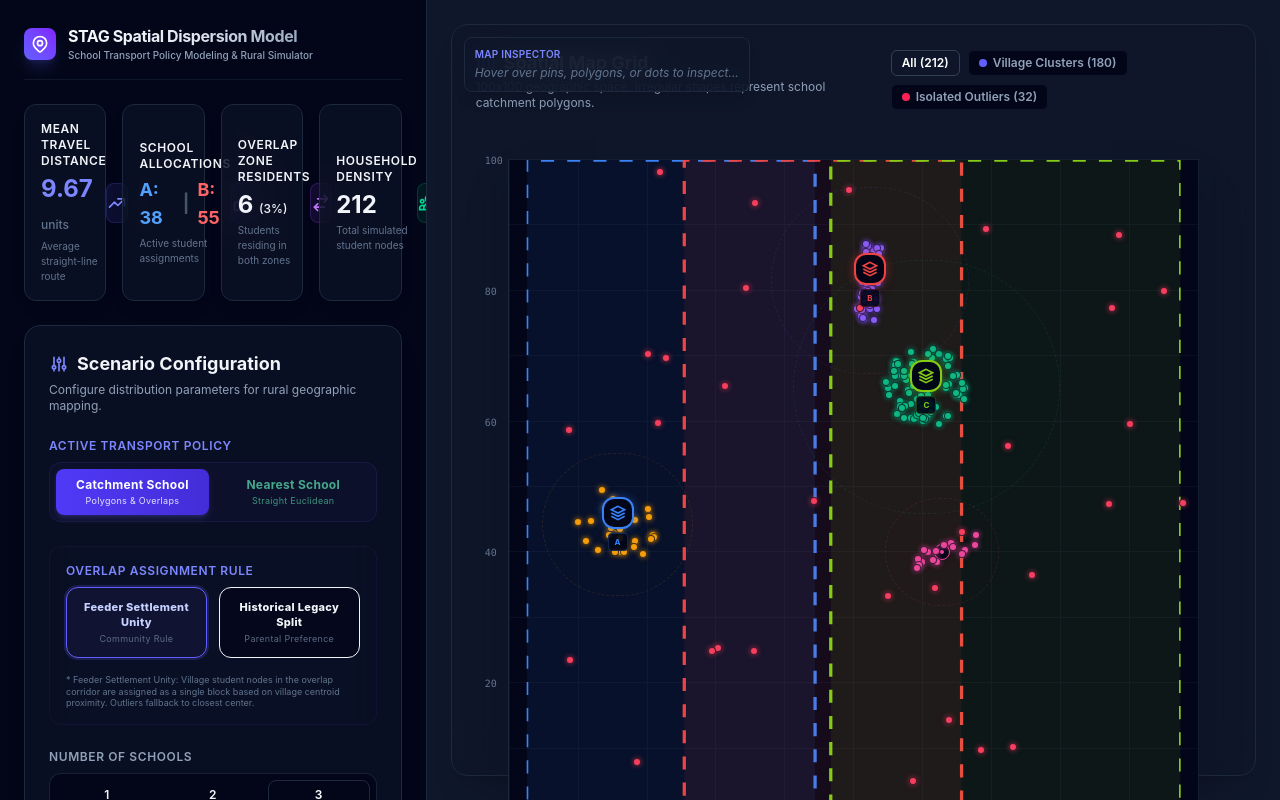
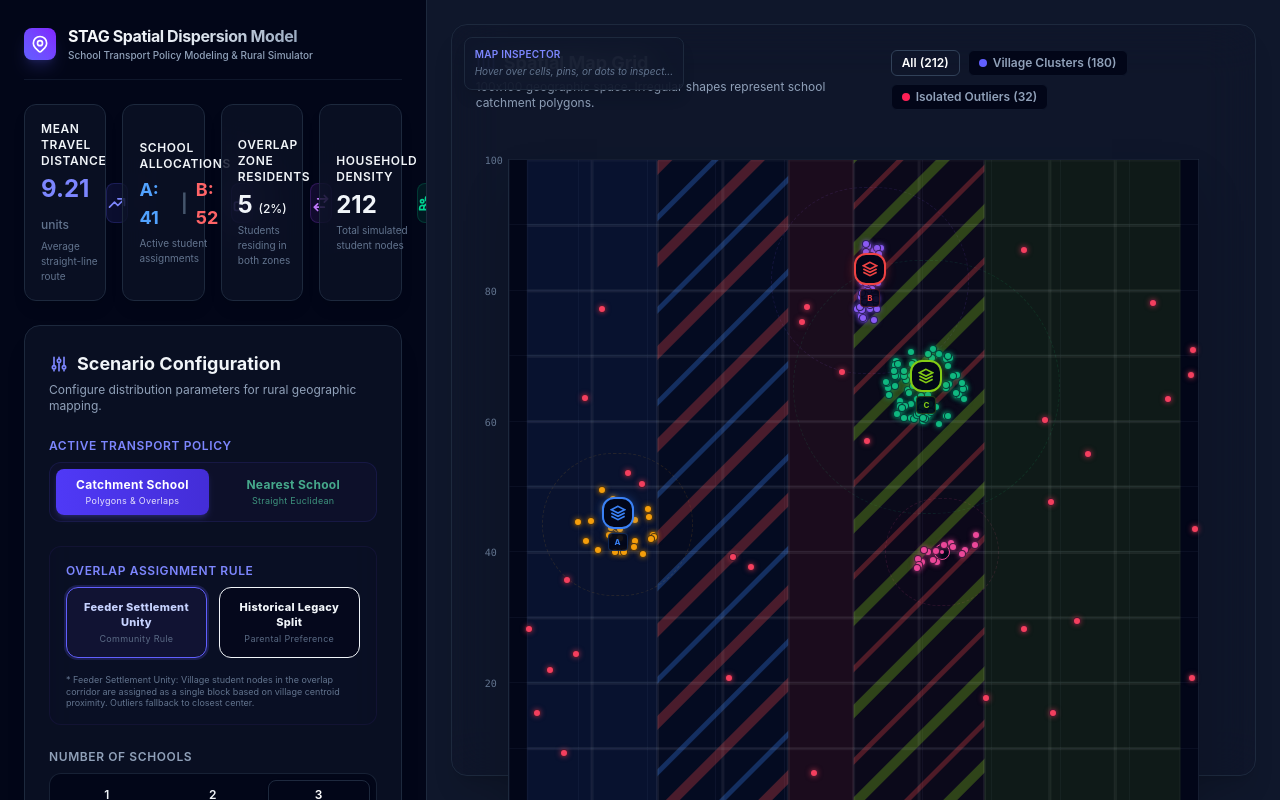
Before and after one commit to robgrant7/stag.policy.model, a React (Vite) app: page / in a window 1280 px wide. Built offline with nearby package versions, Linux system fonts and the light colour scheme.

Commit message:
Implement 10x10 Parish Grid catchment system with dynamic overlay, hatched patterns, desaturated slate/purple multi-school overlap, and countryside outlier scattering

```diff
--- a/src/components/GridCanvas.tsx
+++ b/src/components/GridCanvas.tsx
@@ -1,4 +1,4 @@
-import React, { useState } from 'react';
+import React, { useState, useMemo } from 'react';
 import type { Household, SettlementCenter, School } from '../types';
 
 interface GridCanvasProps {
@@ -17,6 +17,51 @@ export const GridCanvas: React.FC<GridCanvasProps> = ({
   const [hoveredPoint, setHoveredPoint] = useState<Household | SettlementCenter | School | null>(null);
   const [filterType, setFilterType] = useState<string>('all');
   const [selectedSettlementFilter, setSelectedSettlementFilter] = useState<string | null>(null);
+  const [hoveredCell, setHoveredCell] = useState<{ row: number; col: number; eligibleSchools: string[]; status: string } | null>(null);
+
+  const parishes = useMemo(() => {
+    const cells: { row: number; col: number; eligibleSchools: string[]; status: 'exclusive' | 'dual' | 'multi' }[] = [];
+    const sortedSchools = [...schools].sort((a, b) => a.x - b.x);
+    if (sortedSchools.length === 0) return [];
+
+    const xMid12 = sortedSchools[0] && sortedSchools[1] ? (sortedSchools[0].x + sortedSchools[1].x) / 2 : 50;
+    const xMid23 = sortedSchools[1] && sortedSchools[2] ? (sortedSchools[1].x + sortedSchools[2].x) / 2 : 75;
+
+    for (let r = 0; r < 10; r++) {
+      for (let c = 0; c < 10; c++) {
+        const x = c * 10 + 5;
+        const eligible: string[] = [];
+
+        if (sortedSchools.length === 1) {
+          eligible.push(sortedSchools[0].id);
+        } else if (sortedSchools.length === 2) {
+          if (x < xMid12 + 10) {
+            eligible.push(sortedSchools[0].id);
+          }
+          if (x >= xMid12 - 10) {
+            eligible.push(sortedSchools[1].id);
+          }
+        } else if (sortedSchools.length === 3) {
+          if (x < xMid12 + 10) {
+            eligible.push(sortedSchools[0].id);
+          }
+          if (x >= xMid12 - 10 && x < xMid23 + 10) {
+            eligible.push(sortedSchools[1].id);
+          }
+          if (x >= xMid23 - 10) {
+            eligible.push(sortedSchools[2].id);
+          }
+        }
+
+        let status: 'exclusive' | 'dual' | 'multi' = 'exclusive';
+        if (eligible.length === 2) status = 'dual';
+        if (eligible.length > 2) status = 'multi';
+
+        cells.push({ row: r, col: c, eligibleSchools: eligible, status });
+      }
+    }
+    return cells;
+  }, [schools]);
 
   // Filter households based on legend clicks
   const filteredHouseholds = households.filter((h) => {
@@ -148,7 +193,7 @@ export const GridCanvas: React.FC<GridCanvasProps> = ({
           {/* SVG Overlay Layer: Polygons and Assignment Vectors */}
           {/* Note: In SVG, (0,0) is top-left, so we convert y coordinate: svg_y = 100 - y */}
           <svg
-            className="absolute inset-0 w-full h-full pointer-events-none z-10"
+            className="absolute inset-0 w-full h-full z-10"
             viewBox="0 0 100 100"
             preserveAspectRatio="xMidYMid meet"
           >
@@ -156,28 +201,66 @@ export const GridCanvas: React.FC<GridCanvasProps> = ({
               <clipPath id="grid-clip">
                 <rect width="100" height="100" x="0" y="0" />
               </clipPath>
+              <pattern id="hatch-a-b" width="10" height="10" patternTransform="rotate(45 0 0)" patternUnits="userSpaceOnUse">
+                <rect width="10" height="10" fill="#3b82f60a" />
+                <line x1="0" y1="0" x2="0" y2="10" stroke="#3b82f6" strokeWidth="1.5" opacity="0.3" />
+                <line x1="5" y1="0" x2="5" y2="10" stroke="#ef4444" strokeWidth="1.5" opacity="0.3" />
+              </pattern>
+              <pattern id="hatch-b-c" width="10" height="10" patternTransform="rotate(45 0 0)" patternUnits="userSpaceOnUse">
+                <rect width="10" height="10" fill="#ef44440a" />
+                <line x1="0" y1="0" x2="0" y2="10" stroke="#ef4444" strokeWidth="1.5" opacity="0.3" />
+                <line x1="5" y1="0" x2="5" y2="10" stroke="#84cc16" strokeWidth="1.5" opacity="0.3" />
+              </pattern>
+              <pattern id="hatch-a-c" width="10" height="10" patternTransform="rotate(45 0 0)" patternUnits="userSpaceOnUse">
+                <rect width="10" height="10" fill="#3b82f60a" />
+                <line x1="0" y1="0" x2="0" y2="10" stroke="#3b82f6" strokeWidth="1.5" opacity="0.3" />
+                <line x1="5" y1="0" x2="5" y2="10" stroke="#84cc16" strokeWidth="1.5" opacity="0.3" />
+              </pattern>
             </defs>
 
             <g clipPath="url(#grid-clip)">
-              {/* 1. Catchment Polygons */}
-              {schools.map((school) => {
-                const pointsStr = school.polygon
-                  .map((p) => `${p.x},${100 - p.y}`)
-                  .join(' ');
+              {/* Background grid rects (Parishes) */}
+              {parishes.map((cell) => {
+                const x = cell.col * 10;
+                const y = (9 - cell.row) * 10; // row 0 is top Y=90, row 9 is bottom Y=0
+
+                let fill = 'transparent';
+                if (cell.status === 'exclusive') {
+                  const sid = cell.eligibleSchools[0];
+                  if (sid === 'school-a') fill = '#3b82f61a';
+                  else if (sid === 'school-b') fill = '#ef44441a';
+                  else if (sid === 'school-c') fill = '#84cc161a';
+                } else if (cell.status === 'dual') {
+                  const sids = cell.eligibleSchools;
+                  if (sids.includes('school-a') && sids.includes('school-b')) {
+                    fill = 'url(#hatch-a-b)';
+                  } else if (sids.includes('school-b') && sids.includes('school-c')) {
+                    fill = 'url(#hatch-b-c)';
+                  } else {
+                    fill = 'url(#hatch-a-c)';
+                  }
+                } else if (cell.status === 'multi') {
+                  // Multi-school overlap (>2 schools): solid deep purple hue
+                  fill = '#6b21a826';
+                }
 
                 return (
-                  <polygon
-                    key={`poly-${school.id}`}
-                    points={pointsStr}
-                    fill={`${school.color}15`}
-                    stroke={school.color}
+                  <rect
+                    key={`parish-${cell.row}-${cell.col}`}
+                    x={x}
+                    y={y}
+                    width="10"
+                    height="10"
+                    fill={fill}
+                    stroke="#ffffff08"
                     strokeWidth="0.5"
-                    strokeDasharray="2,2"
-                    className="transition-all duration-300"
+                    className="transition-all duration-200"
+                    style={{ pointerEvents: 'auto' }}
+                    onMouseEnter={() => setHoveredCell(cell)}
+                    onMouseLeave={() => setHoveredCell(null)}
                   />
                 );
               })}
-
             </g>
           </svg>
 
@@ -367,9 +450,29 @@ export const GridCanvas: React.FC<GridCanvasProps> = ({
                 X: {hoveredPoint.x.toFixed(1)} | Y: {hoveredPoint.y.toFixed(1)}
               </div>
             </div>
+          ) : hoveredCell ? (
+            <div className="mt-1 space-y-0.5">
+              <div className="font-bold text-slate-100 text-[11px]">
+                Parish Grid [Row {10 - hoveredCell.row}, Col {hoveredCell.col + 1}]
+              </div>
+              <div className="text-[10px] text-slate-400">
+                Status:{' '}
+                <span className="font-bold text-indigo-300">
+                  {hoveredCell.status === 'exclusive' ? 'Exclusive Zone' : 'Shared Catchment'}
+                </span>
+              </div>
+              <div className="text-[10px] text-slate-400">
+                Eligible:{' '}
+                <span className="font-bold text-slate-250">
+                  {hoveredCell.eligibleSchools
+                    .map((sid) => schools.find((s) => s.id === sid)?.name || sid)
+                    .join(', ')}
+                </span>
+              </div>
+            </div>
           ) : (
-            <div className="mt-1 text-slate-500 italic">
-              Hover over pins, polygons, or dots to inspect...
+            <div className="mt-1 text-slate-500 italic text-[10px]">
+              Hover over cells, pins, or dots to inspect...
             </div>
           )}
         </div>
--- a/src/utils/generator.ts
+++ b/src/utils/generator.ts
@@ -342,6 +342,27 @@ export function getExclusiveSchoolId(px: number, schools: School[]): string {
   }
 }
 
+export function getEligibleSchoolsForCell(x: number, schools: School[]): string[] {
+  if (schools.length === 0) return [];
+  if (schools.length === 1) return [schools[0].id];
+
+  const sorted = [...schools].sort((a, b) => a.x - b.x);
+  const eligible: string[] = [];
+
+  if (sorted.length === 2) {
+    const xMid = (sorted[0].x + sorted[1].x) / 2;
+    if (x < xMid + 10) eligible.push(sorted[0].id);
+    if (x >= xMid - 10) eligible.push(sorted[1].id);
+  } else {
+    const xMid12 = (sorted[0].x + sorted[1].x) / 2;
+    const xMid23 = (sorted[1].x + sorted[2].x) / 2;
+    if (x < xMid12 + 10) eligible.push(sorted[0].id);
+    if (x >= xMid12 - 10 && x < xMid23 + 10) eligible.push(sorted[1].id);
+    if (x >= xMid23 - 10) eligible.push(sorted[2].id);
+  }
+  return eligible;
+}
+
 /**
  * Asserts the transport policy assignment rules on a set of student nodes
  */
@@ -387,42 +408,75 @@ export function assignHouseholds(
     }
 
     // policy === 'catchment'
-    // Determine if student is in the vertical overlap corridor (within 10 units of any midpoint)
-    const inOverlap = isPointInOverlap(h.x, h.y, sortedSchools, 10);
+    // Determine the parish grid cell for the student
+    const col = Math.max(0, Math.min(9, Math.floor(h.x / 10)));
+    const cellX = col * 10 + 5;
+    const eligible = getEligibleSchoolsForCell(cellX, sortedSchools);
 
     let assignedSchoolId: string;
 
-    if (inOverlap) {
+    if (eligible.length === 0) {
+      assignedSchoolId = closestSchoolId;
+    } else if (eligible.length === 1) {
+      assignedSchoolId = eligible[0];
+    } else {
+      // Shared / Overlap cell
       if (overlapRule === 'community') {
-        // Feeder Settlement Unity
         if (h.type === 'village' && h.settlementId) {
           const center = centers.find((c) => c.id === h.settlementId);
           if (center) {
-            // Find school closest to settlement center (Euclidean) among all active schools
-            const sortedCentDist = sortedSchools.map((s) => ({
-              id: s.id,
-              dist: getDistance(center.x, center.y, s.x, s.y),
-            })).sort((a, b) => a.dist - b.dist);
-            assignedSchoolId = sortedCentDist[0].id;
+            // Village-to-Parish Anchoring: Home Parish
+            const centerCol = Math.max(0, Math.min(9, Math.floor(center.x / 10)));
+            const centerCellX = centerCol * 10 + 5;
+            const homeEligible = getEligibleSchoolsForCell(centerCellX, sortedSchools);
+
+            const activeEligible = homeEligible.length > 0 ? homeEligible : eligible;
+
+            if (activeEligible.length === 1) {
+              assignedSchoolId = activeEligible[0];
+            } else {
+              // Unified community routing based on utility split at the center
+              const utilities = activeEligible.map((schoolId) => {
+                const s = sortedSchools.find((sch) => sch.id === schoolId)!;
+                const dist = getDistance(center.x, center.y, s.x, s.y);
+                const distTerm = dist > 0.1 ? 1.0 / dist : 10.0;
+                const attr = attractiveness[schoolId] ?? 0.0;
+                const utility = distTerm * (1.0 + attr);
+                return { id: schoolId, utility };
+              });
+              utilities.sort((a, b) => b.utility - a.utility);
+              assignedSchoolId = utilities[0].id;
+            }
           } else {
-            assignedSchoolId = getExclusiveSchoolId(h.x, sortedSchools);
+            assignedSchoolId = closestSchoolId;
           }
         } else {
-          assignedSchoolId = getExclusiveSchoolId(h.x, sortedSchools);
+          // isolated student: check eligibility
+          const utilities = eligible.map((schoolId) => {
+            const s = sortedSchools.find((sch) => sch.id === schoolId)!;
+            const dist = getDistance(h.x, h.y, s.x, s.y);
+            const distTerm = dist > 0.1 ? 1.0 / dist : 10.0;
+            const attr = attractiveness[schoolId] ?? 0.0;
+            const utility = distTerm * (1.0 + attr);
+            return { id: schoolId, utility };
+          });
+          utilities.sort((a, b) => b.utility - a.utility);
+          assignedSchoolId = utilities[0].id;
         }
       } else {
-        // Historical Legacy Split (Attractiveness or Preference)
+        // legacy_slider
         if (sortedSchools.length === 2) {
           const score = getDeterministicScore(h.id);
           assignedSchoolId = score < legacySplit.a ? sortedSchools[0].id : sortedSchools[1].id;
         } else {
-          // 3 schools: Attractiveness utility-based split
-          const utilities = sortedSchools.map((s) => {
-            const dist = getDistance(h.x, h.y, s.x, s.y);
+          // Attractiveness utility-based split
+          const utilities = eligible.map((schoolId) => {
+            const school = sortedSchools.find((sch) => sch.id === schoolId)!;
+            const dist = getDistance(h.x, h.y, school.x, school.y);
             const distTerm = dist > 0.1 ? 1.0 / dist : 10.0;
-            const attr = attractiveness[s.id] ?? 0.0;
-            const utility = Math.max(0, distTerm * (1.0 + attr));
-            return { id: s.id, utility };
+            const attr = attractiveness[schoolId] ?? 0.0;
+            const utility = distTerm * (1.0 + attr);
+            return { id: schoolId, utility };
           });
 
           const sumUtility = utilities.reduce((sum, u) => sum + u.utility, 0);
@@ -430,7 +484,7 @@ export function assignHouseholds(
           if (sumUtility > 0) {
             const score = getDeterministicScore(h.id);
             let accum = 0;
-            let assignedId = sortedSchools[0].id;
+            let assignedId = eligible[0];
 
             for (let k = 0; k < utilities.length; k++) {
               const prob = (utilities[k].utility / sumUtility) * 100;
@@ -442,13 +496,10 @@ export function assignHouseholds(
             }
             assignedSchoolId = assignedId;
           } else {
-            assignedSchoolId = getExclusiveSchoolId(h.x, sortedSchools);
+            assignedSchoolId = eligible[0];
           }
         }
       }
-    } else {
-      // Exclusive Zone: locked to that single catchment column
-      assignedSchoolId = getExclusiveSchoolId(h.x, sortedSchools);
     }
 
     return {
@@ -589,10 +640,30 @@ export function generateScenario(params: ScenarioParams): {
     }
   });
 
-  // 3. Generate isolated households (uniform random across the entire 100x100 canvas)
+  // 3. Generate isolated households (scattered across un-utilized open grid countryside cells)
+  const utilizedCells = new Set<string>();
+  centers.forEach((c) => {
+    const row = Math.max(0, Math.min(9, Math.floor(c.y / 10)));
+    const col = Math.max(0, Math.min(9, Math.floor(c.x / 10)));
+    utilizedCells.add(`${row},${col}`);
+  });
+
+  const unutilized: { row: number; col: number }[] = [];
+  for (let r = 0; r < 10; r++) {
+    for (let c = 0; c < 10; c++) {
+      if (!utilizedCells.has(`${r},${c}`)) {
+        unutilized.push({ row: r, col: c });
+      }
+    }
+  }
+
   for (let i = 0; i < isolatedCount; i++) {
-    const x = Math.random() * 100;
-    const y = Math.random() * 100;
+    const cell = unutilized.length > 0
+      ? unutilized[Math.floor(Math.random() * unutilized.length)]
+      : { row: Math.floor(Math.random() * 10), col: Math.floor(Math.random() * 10) };
+
+    const x = cell.col * 10 + Math.random() * 10;
+    const y = cell.row * 10 + Math.random() * 10;
 
     households.push({
       id: `isolated-${i + 1}`,
@@ -845,10 +916,30 @@ export function regenerateHouseholdsForCenters(
     }
   });
 
-  // Re-generate isolated households
+  // Re-generate isolated households (scattered across un-utilized open grid countryside cells)
+  const utilizedCells = new Set<string>();
+  centers.forEach((c) => {
+    const row = Math.max(0, Math.min(9, Math.floor(c.y / 10)));
+    const col = Math.max(0, Math.min(9, Math.floor(c.x / 10)));
+    utilizedCells.add(`${row},${col}`);
+  });
+
+  const unutilized: { row: number; col: number }[] = [];
+  for (let r = 0; r < 10; r++) {
+    for (let c = 0; c < 10; c++) {
+      if (!utilizedCells.has(`${r},${c}`)) {
+        unutilized.push({ row: r, col: c });
+      }
+    }
+  }
+
   for (let i = 0; i < isolatedCount; i++) {
-    const x = Math.random() * 100;
-    const y = Math.random() * 100;
+    const cell = unutilized.length > 0
+      ? unutilized[Math.floor(Math.random() * unutilized.length)]
+      : { row: Math.floor(Math.random() * 10), col: Math.floor(Math.random() * 10) };
+
+    const x = cell.col * 10 + Math.random() * 10;
+    const y = cell.row * 10 + Math.random() * 10;
 
     households.push({
       id: `isolated-${i + 1}`,
```
